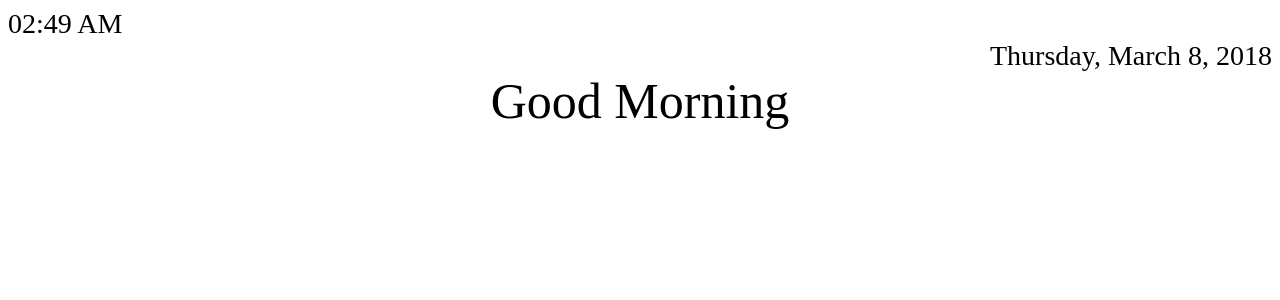
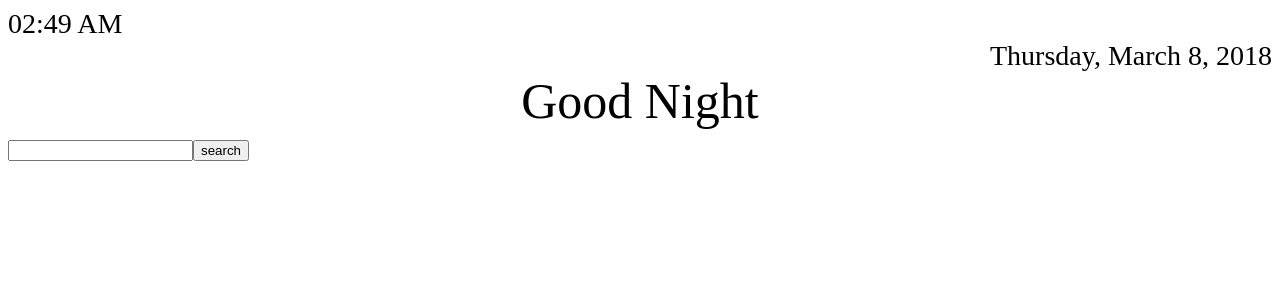
Before and after one commit to ctakemoto/New-Tab-Game, a React (Create React App) app: page / in a window 1280 px wide. Shown: the top 300 px of the page. Built offline with nearby package versions, Linux system fonts and the light colour scheme.

Commit message:
install redux

```diff
--- a/package.json
+++ b/package.json
@@ -16,9 +16,12 @@
   },
   "devDependencies": {
     "babel-eslint": "^8.2.2",
+    "babel-plugin-transform-object-rest-spread": "^6.26.0",
     "create-react-app-sass": "^1.1.0",
     "eslint": "^4.18.2",
     "eslint-plugin-react": "^7.7.0",
-    "react-router": "^4.2.0"
+    "react-redux": "^5.0.7",
+    "react-router": "^4.2.0",
+    "redux": "^3.7.2"
   }
 }
--- a/src/App.js
+++ b/src/App.js
@@ -1,5 +1,6 @@
 import React, { Component } from 'react';
 import Greeting from './Components/Greeting.js';
+import SearchBar from './Components/SearchBar.js';
 import { Clock, TodaysDate } from './Components/TimeDate.js';
 
 
@@ -30,6 +31,7 @@ class App extends Component {
           <Clock {...this.state}/>
           <TodaysDate {...this.state}/>
           <Greeting {...this.state}/>
+          <SearchBar {...this.state}/>
         </div>
       </div>
     );
--- a/src/Components/Greeting.js
+++ b/src/Components/Greeting.js
@@ -5,10 +5,12 @@ class Greeting extends Component {
     constructor(props) {
         super(props);
         this.state = {
-          greetings: [[0,1159,'Good Morning'],
-                [1200,1600,'Good Afternoon'],
-                [1659,2159,'Good Evening'],
-                [2200,2400,'Good Night']]
+            //time interval start and finish in hhmm format followed by greeting
+          greetings: [[500,1159,'Good Morning'],
+                [1200,1659,'Good Afternoon'],
+                [1700,2159,'Good Evening'],
+                [2200,2400,'Good Night'],
+                [0,459,'Good Night']]
         }
 
     }
@@ -18,8 +20,6 @@ class Greeting extends Component {
         var tempTime = new Date(time);
 
         var temp = Number(tempTime.getHours() + '' + tempTime.getMinutes());
-
-        console.log(start, temp, finish);
 
         if (temp >= start && temp < finish){
             return true;
@@ -31,8 +31,7 @@ class Greeting extends Component {
 
     pickGreeting = () => {
         for (var i = 0; i < this.state.greetings.length; i++){
-            console.log('loop '+i);
-            console.log(this.timeInInterval(this.props.time, this.state.greetings[i][0],this.state.greetings[i][1]));
+
             if (this.timeInInterval(this.props.time, this.state.greetings[i][0],this.state.greetings[i][1])){
                 return this.state.greetings[i][2];
             }
--- /dev/null
+++ b/src/Components/SearchBar.js
@@ -0,0 +1,18 @@
+import React, { Component } from 'react';
+import PropTypes from 'prop-types';
+
+
+class SearchBar extends Component {
+    render (){
+        return (
+            <div className="searchbar">
+                <form action="http://www.google.com/search" method="get">
+                    <input type="text" name="q"/>
+                    <input type="submit" value="search" />
+                </form>
+            </div>
+        );
+    }
+}
+
+export default SearchBar;
--- /dev/null
+++ b/src/js/actions/index.js
@@ -0,0 +1,3 @@
+// src/js/actions/index.js
+import { ADD_ARTICLE } from '../constants/action-types';
+export const addArticle = article => ({ type: ADD_ARTICLE, payload: article });
--- /dev/null
+++ b/src/js/constants/action-types.js
@@ -0,0 +1,2 @@
+// src/js/constants/action-types.js
+export const ADD_ARTICLE = "ADD_ARTICLE";
--- /dev/null
+++ b/src/js/reducers/index.js
@@ -0,0 +1,6 @@
+// src/js/reducers/index.js
+const initialState = {
+    articles: []
+};
+const rootReducer = (state = initialState, action) => state;
+export default rootReducer;
--- a/src/styles/partials/_app.scss
+++ b/src/styles/partials/_app.scss
@@ -1,6 +1,6 @@
 .app {
     display: grid;
-    grid-template: 1fp 3fp 1fp/ 75px repeat(1pf, 3);
+    grid-template: repeat(1fp, 12) / 75px repeat(1pf, 3);
 }
 
 .header {
--- a/src/styles/styles.css
+++ b/src/styles/styles.css
@@ -10,7 +10,7 @@
 
 .app {
   display: grid;
-  grid-template: 1fp 3fp 1fp/75px repeat(1pf, 3); }
+  grid-template: repeat(1fp, 12)/75px repeat(1pf, 3); }
 
 .header {
   font-size: 28px; }
```
Also changed, not shown: src/js/store/index.js (added, +11 -0 lines), .babelrc (added), 2 other files (tests, documents, lock files or other folders).
